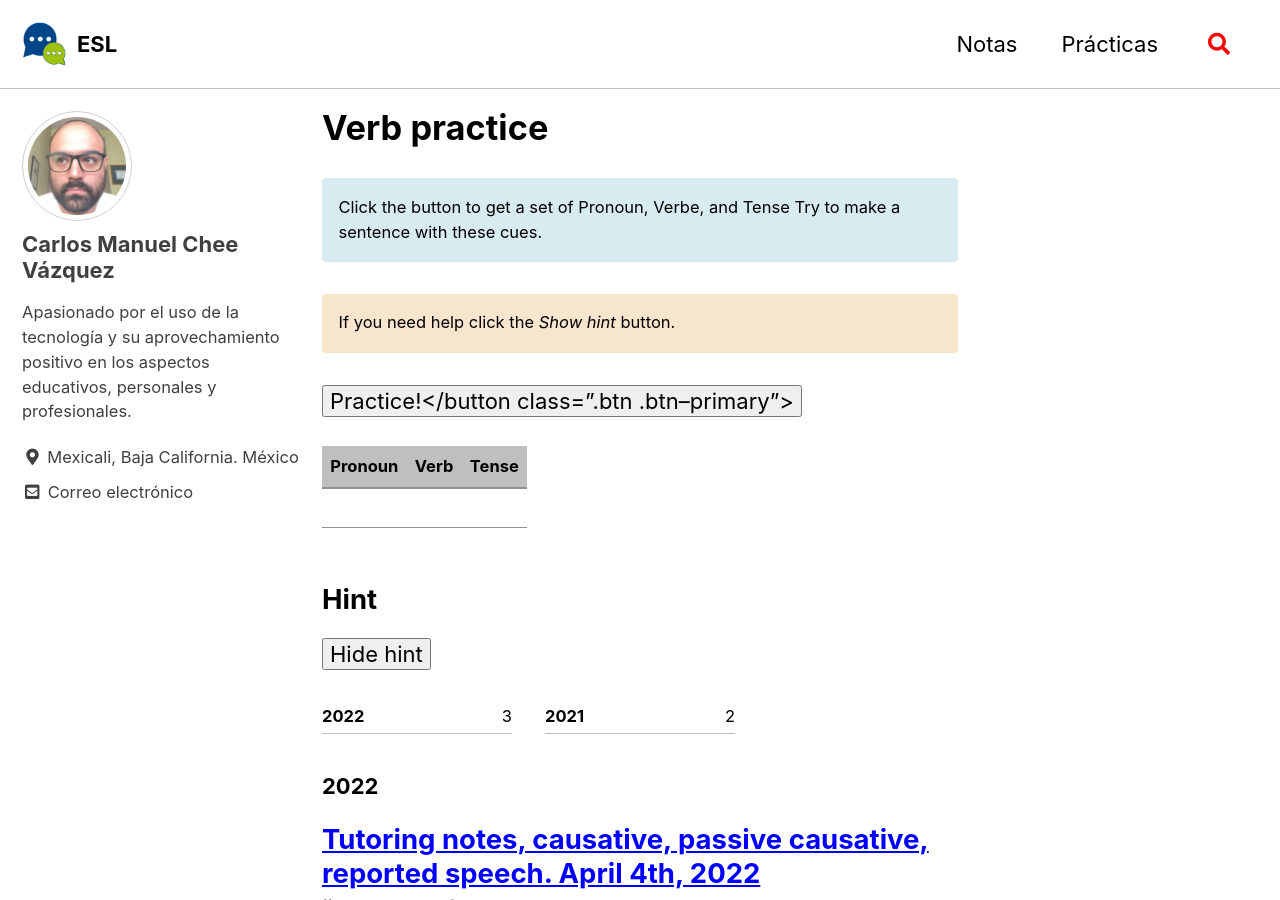
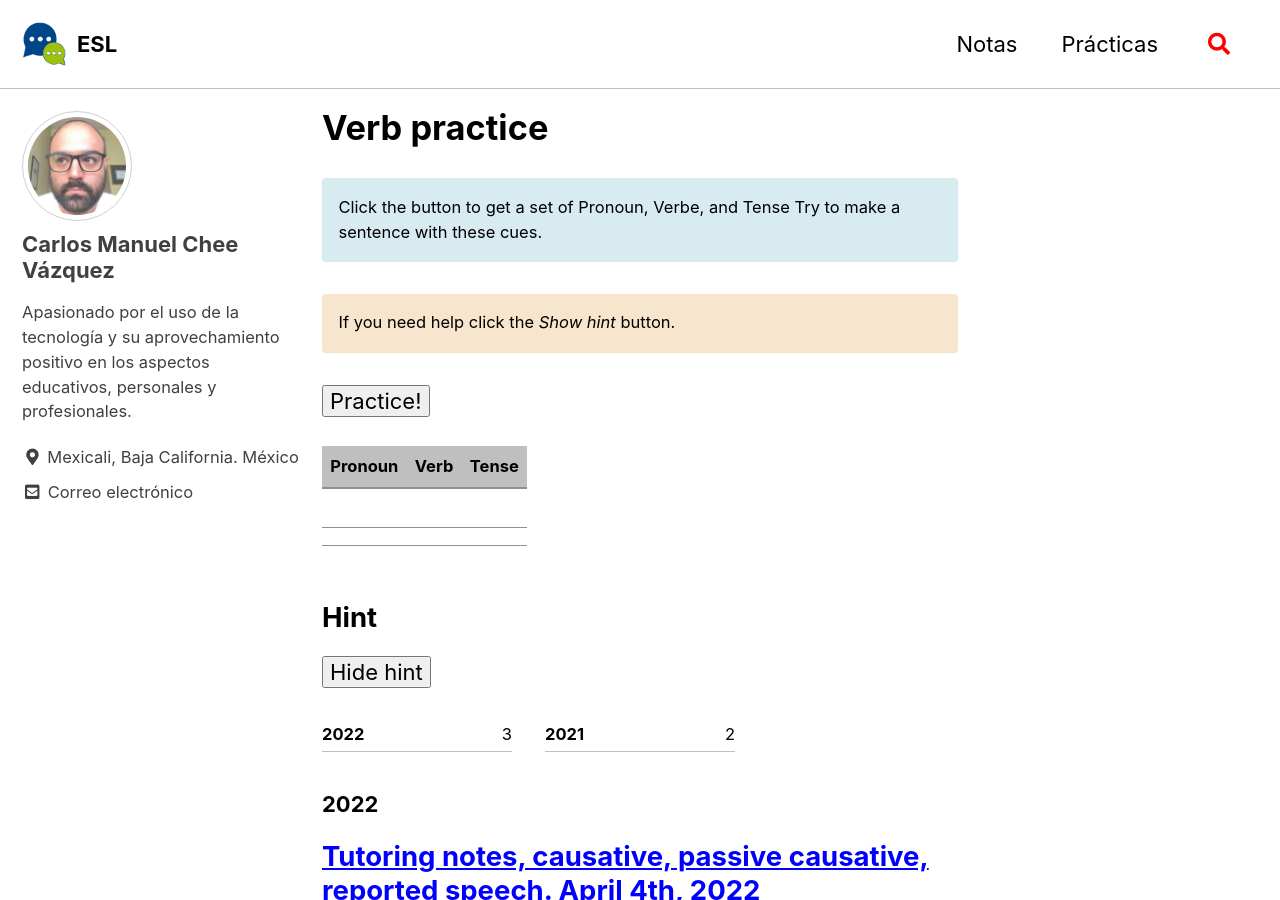
Before and after one commit to camachevaz/ESL, a Jekyll site: the page built from _posts/2021-12-14-verbos.markdown, in a window 1280 px wide and 900 px high. Built offline with Jekyll 4.4.1, drawn with Linux system fonts in a browser that asks for light colours; cached includes are drawn as plain includes.

Commit message:
Update 2021-12-14-verbos.markdown

```diff
--- a/_posts/2021-12-14-verbos.markdown
+++ b/_posts/2021-12-14-verbos.markdown
@@ -12,7 +12,7 @@ Click the button to get a set of Pronoun, Verbe, and Tense Try to make a sentenc
 If you need help click the *Show hint* button.
 {: .notice--warning}
 
-<button id="btn-practice" type="button" value="Practice!" onclick="getPractice()">Practice!</button class=".btn .btn--primary">
+<button  class=".btn .btn--primary" id="btn-practice" type="button" value="Practice!" onclick="getPractice()">Practice!</button>
 
 <table style="width:100%">
     <colgroup>
@@ -32,6 +32,9 @@ If you need help click the *Show hint* button.
             <td scope="col"><p id="pronoun"></p></td>
             <td scope="col"><p id="verb"></p></td>
             <td scope="col"><p id="tense"></p></td>
+        </tr>
+        <tr>
+            <td colspan="3"><span id="hint"></span></td>
         </tr>
     </tbody>
 </table>
```
